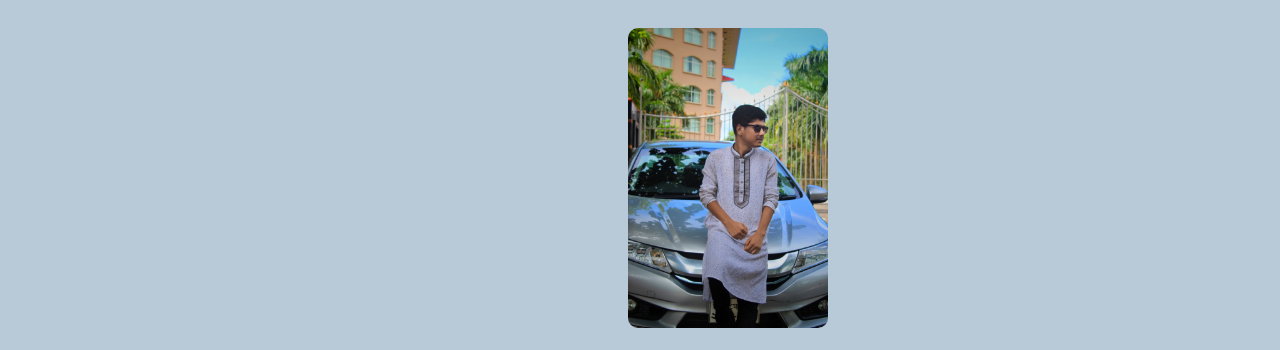
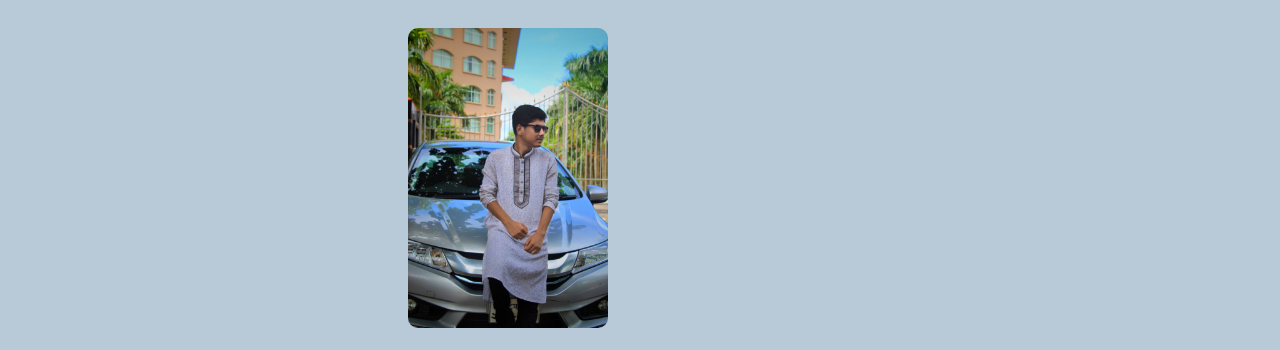
Before and after one commit to Ashiqur-Anik/project-1, a plain HTML site: page index.html in a window 1280 px wide. Shown: the top 350 px of the page. Drawn offline with Linux system fonts and the light colour scheme.

Commit message:
anik dada

```diff
--- a/style.css
+++ b/style.css
@@ -6,7 +6,7 @@ img{
     width:200px;
     height: 300px;
     border-radius: 10px;
-    margin-left:600px;
+    margin-left:380px;
 }
 h1{
     color: red;
```
